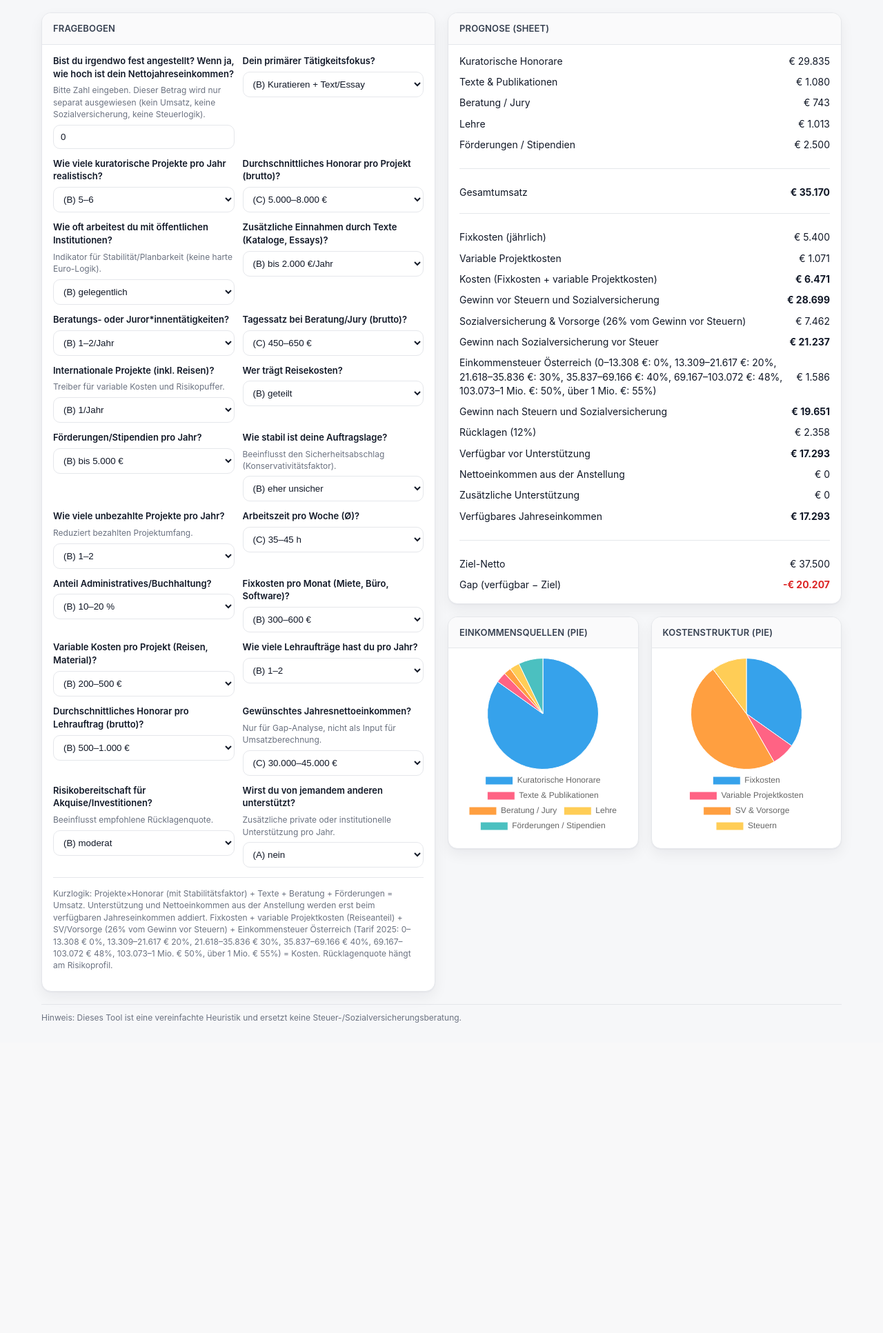
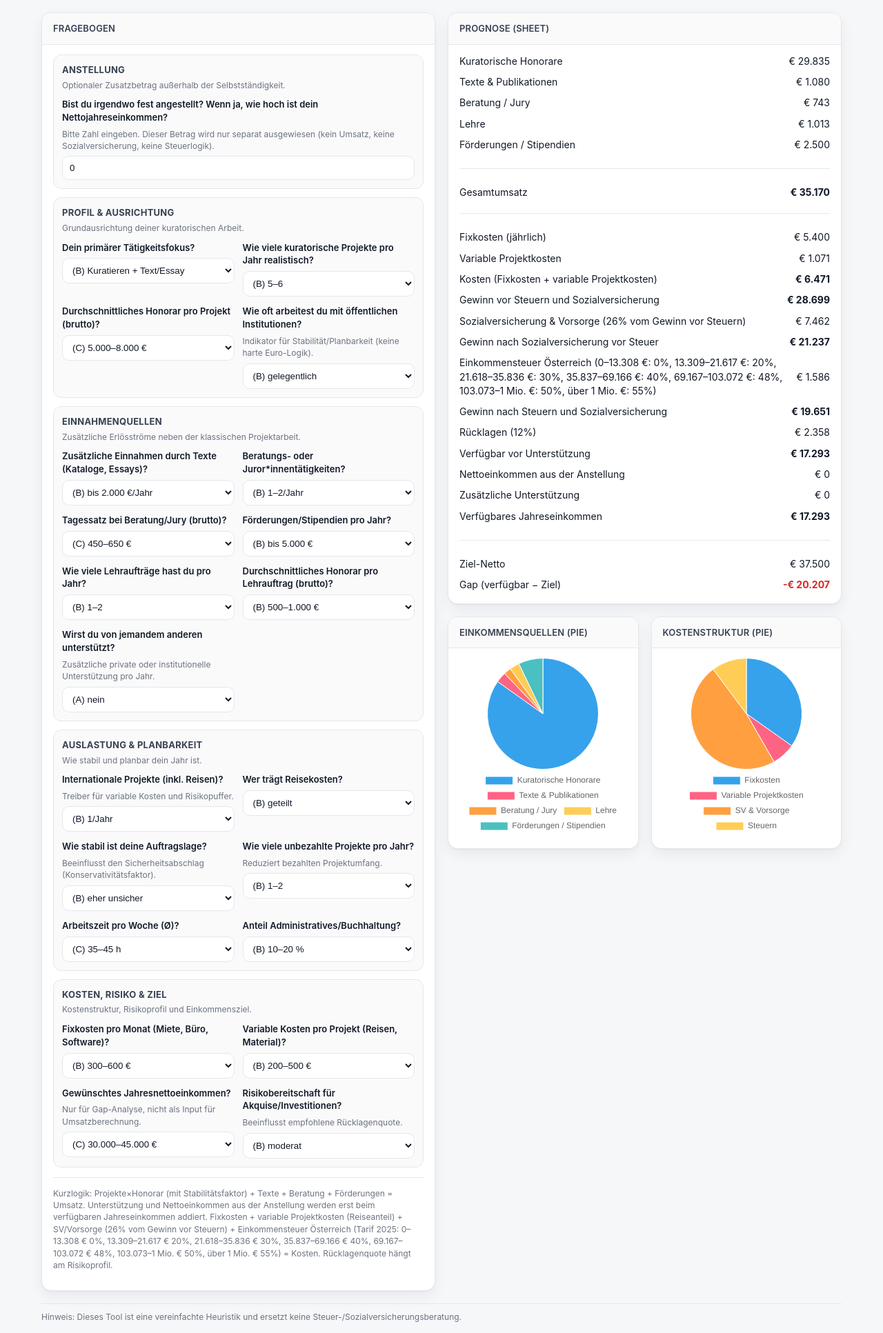
Before and after one commit to Martin-Fritz-Office/curator_planning, a PHP site: page / in a window 1280 px wide. Shown: the part 87-2020 px from the top of the page at 69% size. Before the commit the page ends 1570 px from the top, so only its background shows below. Run offline with PHP 8.4, Linux system fonts and the light colour scheme.

Commit message:
Group questionnaire into clearer thematic sections

```diff
--- a/app.js
+++ b/app.js
@@ -264,6 +264,29 @@
     },
   ];
 
+  const QUESTION_GROUPS = [
+    {
+      title: "Profil & Ausrichtung",
+      description: "Grundausrichtung deiner kuratorischen Arbeit.",
+      keys: ["q1", "q2", "q3", "q4"],
+    },
+    {
+      title: "Einnahmenquellen",
+      description: "Zusätzliche Erlösströme neben der klassischen Projektarbeit.",
+      keys: ["q5", "q6", "q7", "q10", "q17", "q18", "q21"],
+    },
+    {
+      title: "Auslastung & Planbarkeit",
+      description: "Wie stabil und planbar dein Jahr ist.",
+      keys: ["q8", "q9", "q11", "q12", "q13", "q14"],
+    },
+    {
+      title: "Kosten, Risiko & Ziel",
+      description: "Kostenstruktur, Risikoprofil und Einkommensziel.",
+      keys: ["q15", "q16", "q19", "q20"],
+    },
+  ];
+
   // -------------------- mapping --------------------
   const mapProjects = (o) => ({ A: 4, B: 6, C: 8, D: 11 })[o];
   const mapPaidShare = (o) => ({ A: 1.0, B: 0.85, C: 0.7, D: 0.55 })[o];
@@ -468,6 +491,8 @@
   function renderQuestions() {
     questionGrid.innerHTML = "";
 
+    const questionByKey = Object.fromEntries(QUESTIONS.map((q) => [q.key, q]));
+
     const employmentWrap = document.createElement("div");
     employmentWrap.className = "q";
 
@@ -495,9 +520,48 @@
       updateAll();
     });
     employmentWrap.appendChild(employmentInput);
-    questionGrid.appendChild(employmentWrap);
+    const employmentSection = document.createElement("section");
+    employmentSection.className = "q-section q-section-full";
 
-    for (const q of QUESTIONS) {
+    const employmentHead = document.createElement("div");
+    employmentHead.className = "q-section-head";
+
+    const employmentTitle = document.createElement("h3");
+    employmentTitle.textContent = "Anstellung";
+    employmentHead.appendChild(employmentTitle);
+
+    const employmentDescription = document.createElement("p");
+    employmentDescription.textContent = "Optionaler Zusatzbetrag außerhalb der Selbstständigkeit.";
+    employmentHead.appendChild(employmentDescription);
+
+    employmentSection.appendChild(employmentHead);
+    employmentSection.appendChild(employmentWrap);
+    questionGrid.appendChild(employmentSection);
+
+    for (const group of QUESTION_GROUPS) {
+      const groupSection = document.createElement("section");
+      groupSection.className = "q-section q-section-full";
+
+      const groupHead = document.createElement("div");
+      groupHead.className = "q-section-head";
+
+      const groupTitle = document.createElement("h3");
+      groupTitle.textContent = group.title;
+      groupHead.appendChild(groupTitle);
+
+      const groupDescription = document.createElement("p");
+      groupDescription.textContent = group.description;
+      groupHead.appendChild(groupDescription);
+
+      groupSection.appendChild(groupHead);
+
+      const groupGrid = document.createElement("div");
+      groupGrid.className = "q-group-grid";
+
+      for (const key of group.keys) {
+        const q = questionByKey[key];
+        if (!q) continue;
+
         const wrap = document.createElement("div");
         wrap.className = "q";
 
@@ -526,13 +590,17 @@
         sel.value = answers[q.key];
 
         sel.addEventListener("change", (e) => {
-        const key = e.target.getAttribute("data-key");
-        answers[key] = e.target.value;
+          const selectedKey = e.target.getAttribute("data-key");
+          answers[selectedKey] = e.target.value;
           updateAll();
         });
 
         wrap.appendChild(sel);
-      questionGrid.appendChild(wrap);
+        groupGrid.appendChild(wrap);
+      }
+
+      groupSection.appendChild(groupGrid);
+      questionGrid.appendChild(groupSection);
     }
   }
 
--- a/style.css
+++ b/style.css
@@ -144,6 +144,36 @@ body{
 .q{display:flex;flex-direction:column;gap:6px}
 .q label{font-size:13px;font-weight:600}
 .hint{font-size:12px;color:var(--muted)}
+
+.q-section{
+  border:1px solid var(--border);
+  border-radius:12px;
+  padding:12px;
+  background:var(--surface-soft);
+}
+.q-section-full{grid-column:1/-1}
+.q-section-head{margin-bottom:10px}
+.q-section-head h3{
+  margin:0;
+  font-size:13px;
+  text-transform:uppercase;
+  letter-spacing:.02em;
+  color:#374151;
+}
+.q-section-head p{
+  margin:4px 0 0;
+  font-size:12px;
+  color:var(--muted);
+}
+.q-group-grid{
+  display:grid;
+  grid-template-columns:1fr;
+  gap:12px;
+}
+@media (min-width:760px){
+  .q-group-grid{grid-template-columns:1fr 1fr}
+}
+
 .select{display:flex;flex-direction:column}
 select{
   width:100%;
```
Also changed, not shown: app_en.js (+74 -5 lines). Lines whose indentation alone changed are shown as unchanged.
